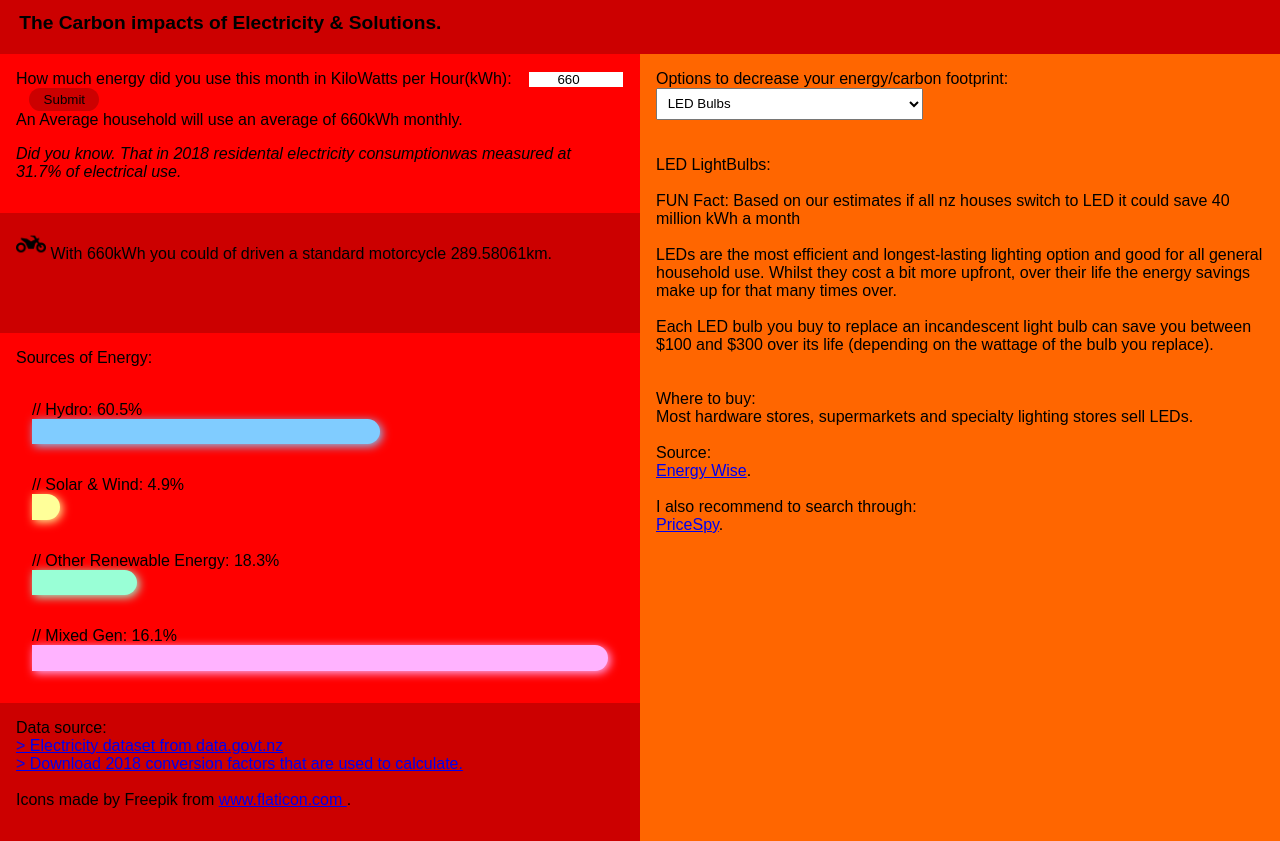
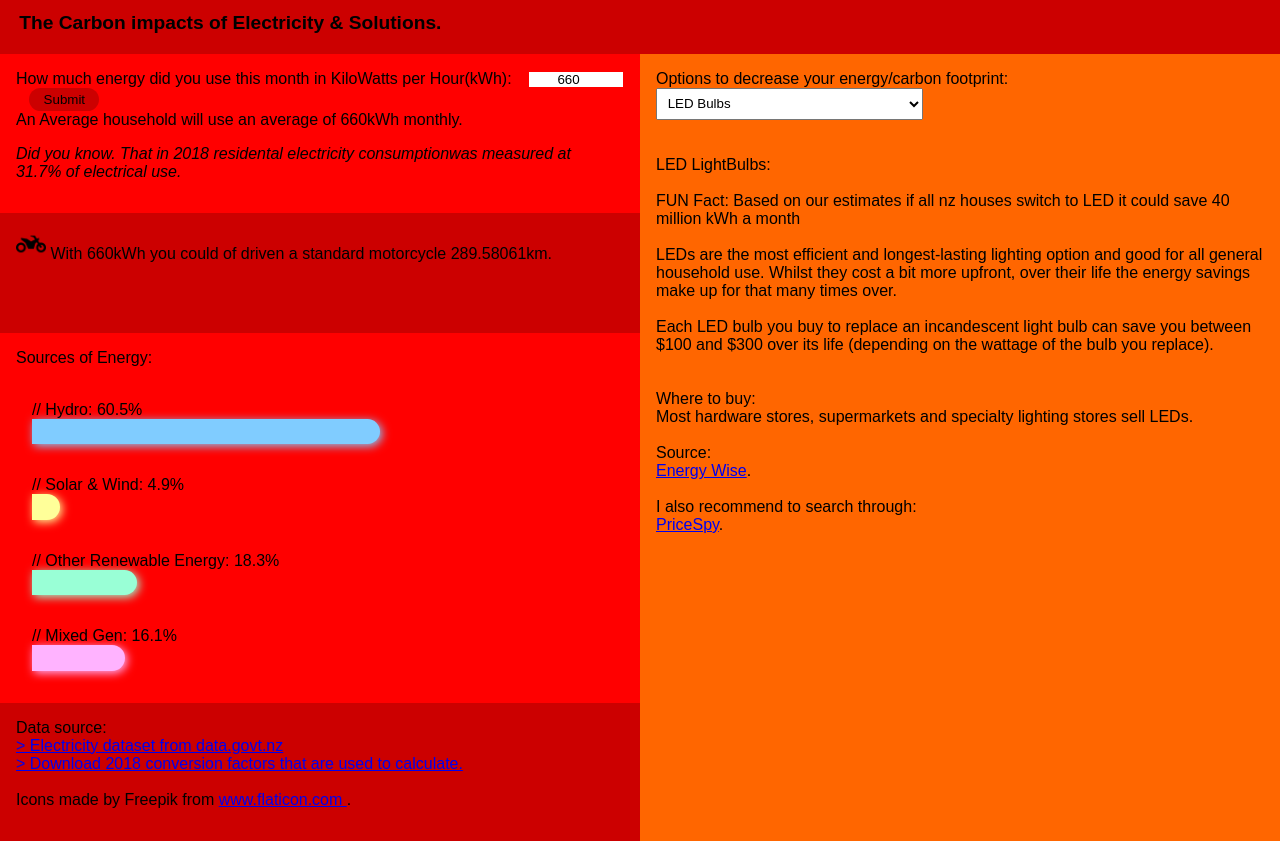
Before and after one commit to Sparkzmaster/EnLIGHTment-Project, a plain HTML site: page index.html in a window 1280 px wide. Shown: the part 100-941 px from the top of the page. Drawn offline with Linux system fonts and the light colour scheme.

Commit message:
Update index.html

```diff
--- a/index.html
+++ b/index.html
@@ -69,7 +69,7 @@
 
 				<div class="Shift">
 					// Mixed Gen: 16.1%
-					<div class="data"  style="background-color: #ffb3ff; width: 16.1%%; box-shadow: 2px 2px 10px #ffb3ff;">
+					<div class="data"  style="background-color: #ffb3ff; width: 16.1%; box-shadow: 2px 2px 10px #ffb3ff;">
 
 					</div>
 				</div>
```
